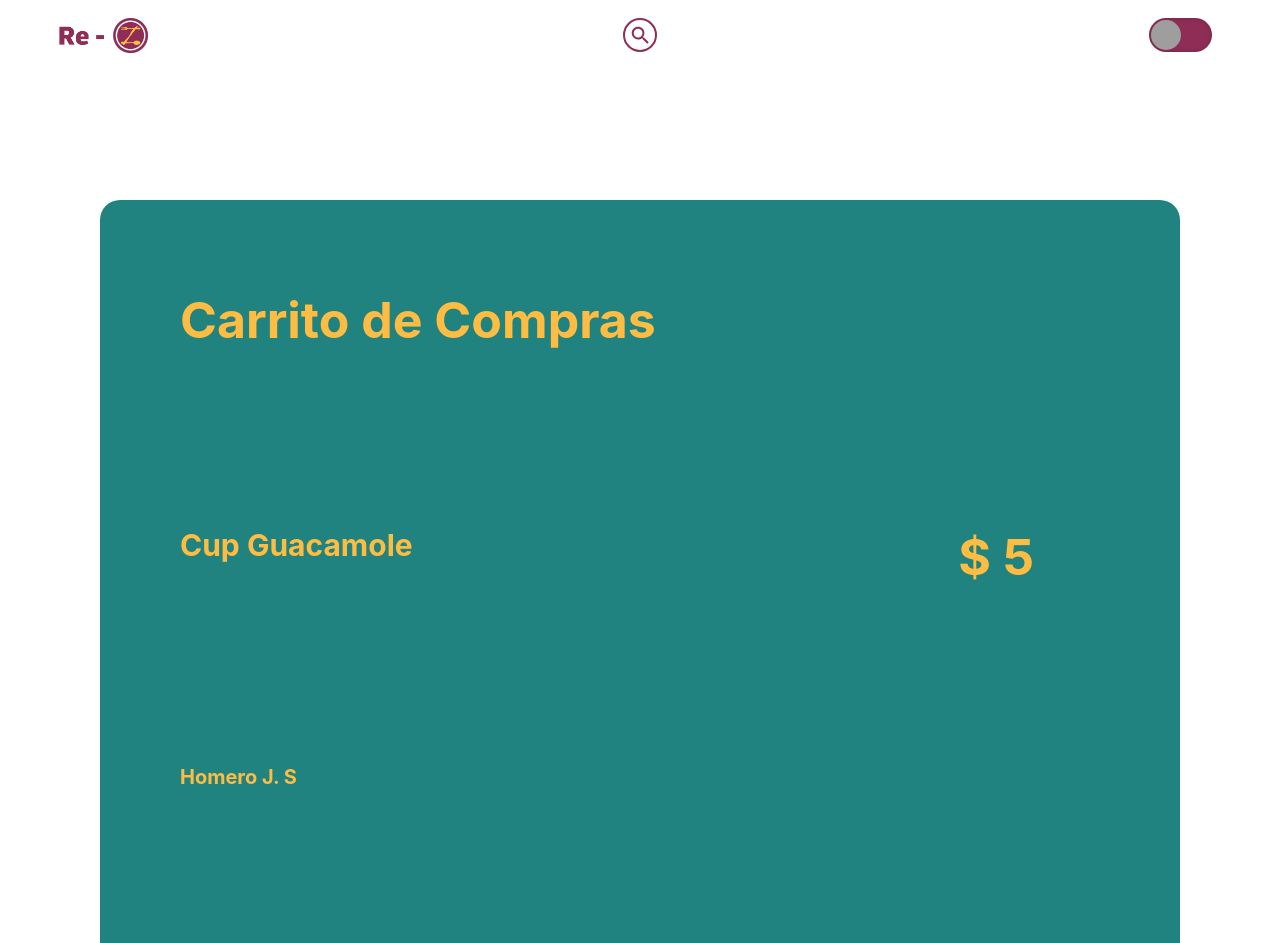
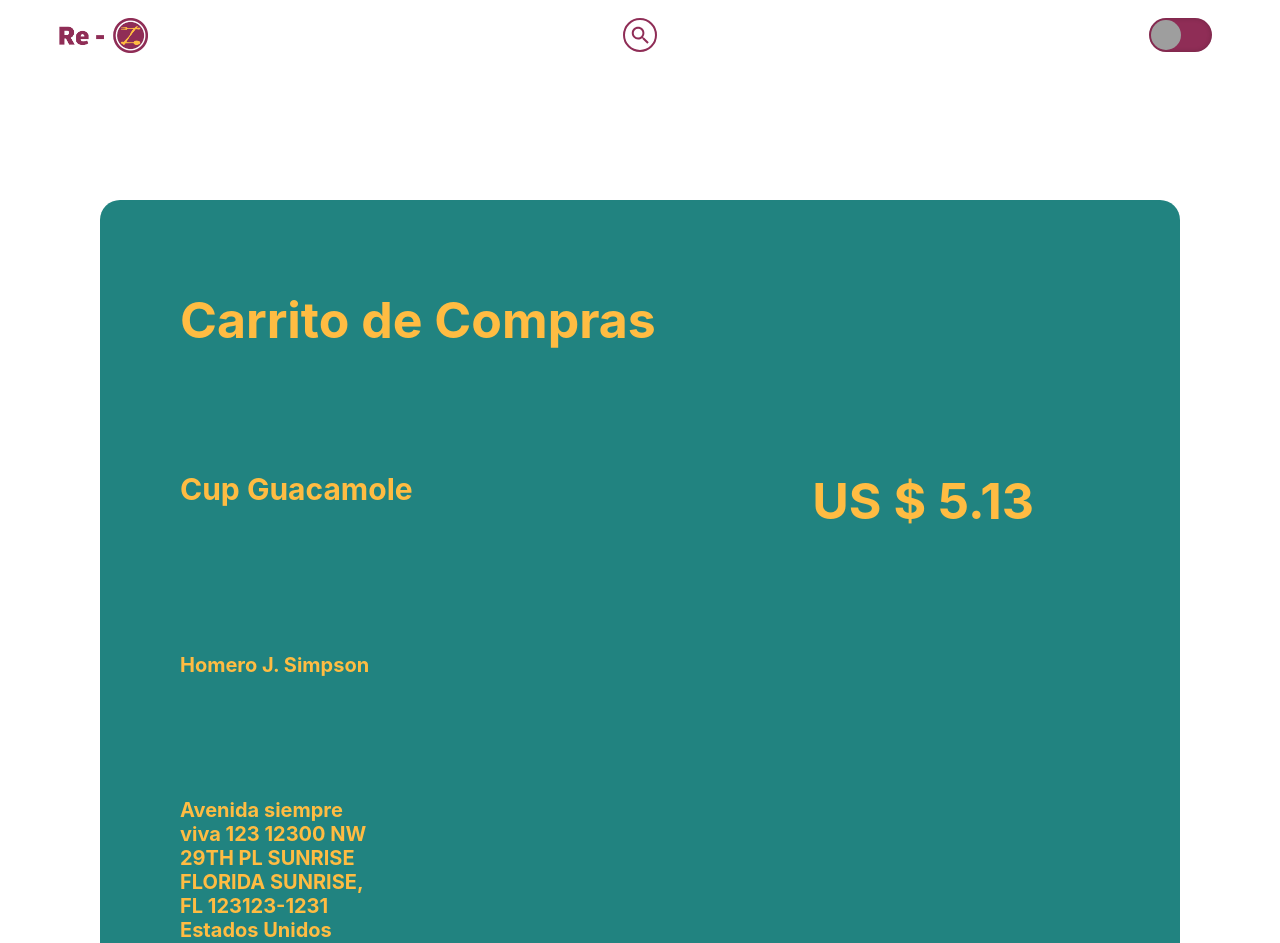
Before and after one commit to gerardogaravito/team_cesar_c5, a React (Create React App) app in the folder re-z/: page /home/PaymentPage in a window 1280 px wide. Shown: the top 943 px of the page. Built offline with nearby package versions, Linux system fonts and the light colour scheme; grey boxes are pictures that could not be loaded.

Commit message:
improving design

```diff
--- a/re-z/src/components/page/PaymentPage.js
+++ b/re-z/src/components/page/PaymentPage.js
@@ -12,11 +12,12 @@ const PaymentPage=(props) => {
     <a className='PaymentPage__GoToPay--detail' href='https://www.payoneer.com/es/solutions/'  target="_blank" >Conocer más</a>
     <img className='PaymentPage__GoToPay--img' src="https://www.payoneer.com/wp-content/uploads/payoneer-dark-logo.svg" alt="logo_Payonner" />
   </section>;
+  const Addresexample = "Avenida siempre viva 123 12300 NW 29TH PL SUNRISE FLORIDA SUNRISE, FL 123123-1231   Estados Unidos Teléfono: +1 9546557580";
   return (
       <div>
         <Navbar />
         <div className='PaymentPage'>
-          <ShoppingCar RecipeName={"Cup Guacamole"} Amount={"$ 5"} UserName={"Homero J. S"} Address ={"Avenida siempre viva 123"}/>
+          <ShoppingCar RecipeName={"Cup Guacamole"} Amount={"US $ 5.13"} UserName={"Homero J. Simpson"} Address ={Addresexample}/>
           {GoToPlay}
         </div>
       </div>
--- a/re-z/src/components/styles/ShoppingCar.css
+++ b/re-z/src/components/styles/ShoppingCar.css
@@ -28,4 +28,5 @@
 
 .PaymentPageCard__Username,.PaymentPageCard__Address {
   font-size: 20px;
+  width: 20%;
 }
```
